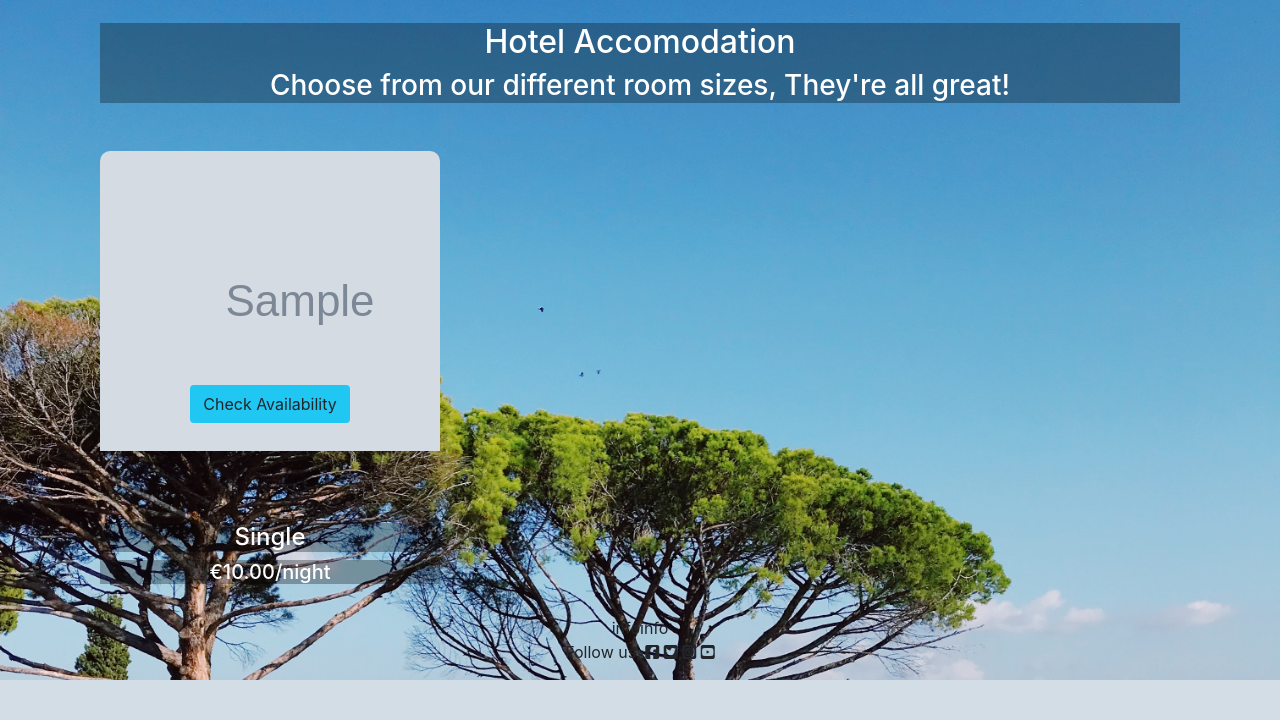
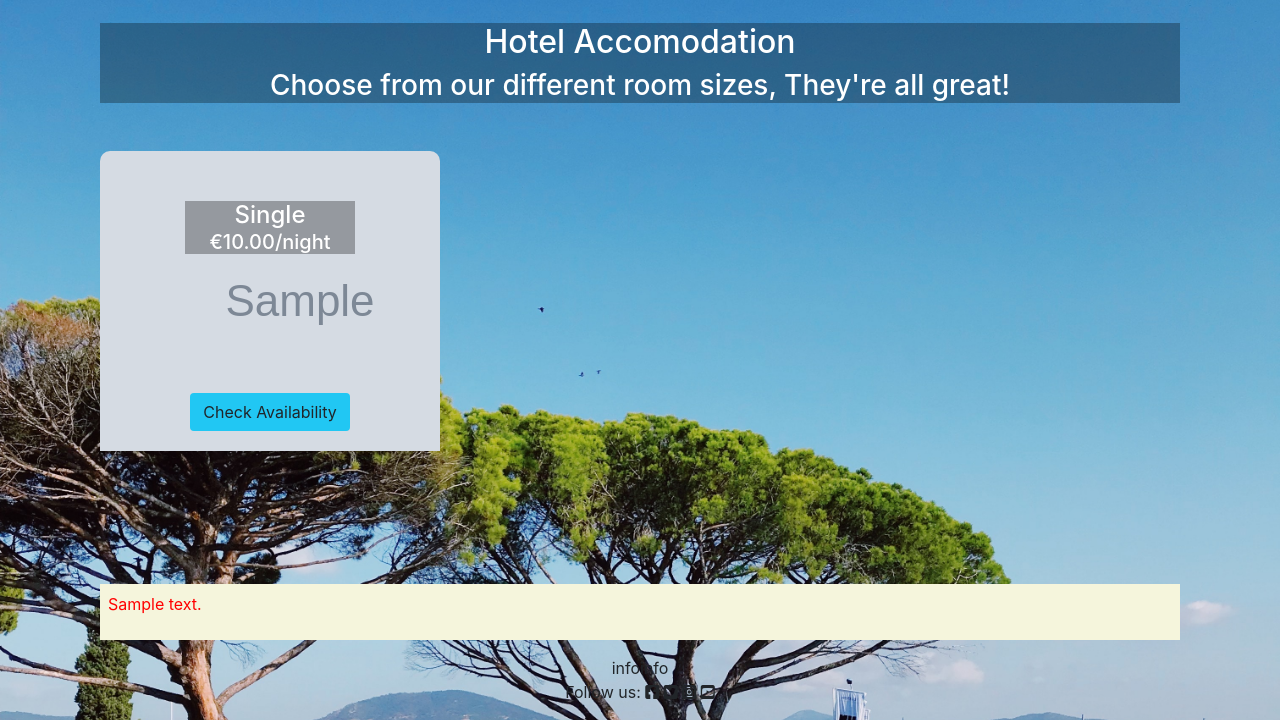
Before and after one commit to bobshort4bobby4/PP4-ci, a Django app: page / in a window 1280 px wide. Shown: the part 149-869 px from the top of the page. Before the commit the page ends 829 px from the top, so only its background shows below. Run offline with Django 3.2, Linux system fonts and the light colour scheme; tables that the repository leaves empty hold one stand-in row (values such as "Sample post"); grey boxes marked "Sample" are stand-in pictures; some libraries are stand-ins or nearby versions.

Commit message:
before adding reviews model

```diff
--- a/pp4/settings.py
+++ b/pp4/settings.py
@@ -39,7 +39,7 @@ TEMPLATES_DIR = os.path.join(BASE_DIR, 'templates')
 # SECURITY WARNING: keep the secret key used in production secret!
 SECRET_KEY = os.environ.get('SECRET_KEY')
 # SECURITY WARNING: don't run with debug turned on in production!
-DEBUG = False
+DEBUG = True
 # APPEND_SLASH=False
 
 # if development:
--- a/static/css/style.css
+++ b/static/css/style.css
@@ -41,7 +41,23 @@ body {
 
 .check {
     position:relative;
-    top:-90px;
+    top:-135px;
+
+}
+
+.check1 {
+    position:relative;
+    top:-250px;
+    width:50%;
+    margin:auto
+
+}
+
+.check2 {
+    position:relative;
+    top:-250px;
+    width:50%;
+    margin: auto;
 
 }
 
--- a/templates/home/home.html
+++ b/templates/home/home.html
@@ -17,10 +17,11 @@
                 <div class="accomodation_item text-center">
                     <div class="hotel_img">
                         <img class="roompic" src="{{ i.image_url }}" alt="roompicture">
+                        <h4 class="roomtype check1">{{ i.type }}</h4></a>
+                        <h5 class="roomtype check2">€{{ i.price}}/night</h5>
                         <a href="roombook/book_1/{{i.type}}" class="btn mt-4 check">Check Availability</a>
                     </div>
-                    <h4 class="roomtype">{{ i.type }}</h4></a>
-                    <h5 class="roomtype">€{{ i.price}}/night</h5>
+
                 </div>
 
             </div>
@@ -29,13 +30,29 @@
 
         </div>
 
-        <div class="container mt-2">
-            <a>
+          <div style="background-color:beige;" class="mt-2 p-2">
+            <div id="carouselExampleSlidesOnly" class="carousel slide" data-ride="carousel">
+                <div class="carousel-inner">
 
-            </a>
+                  {% for i in room_types %}
+                    {% if forloop.first %}
+                      <div class="carousel-item active">
+                        <p class="d-block w-100"  alt="First slide" style="color:red;">{{ i.description }}</p>
+                      </div>
+                    {% else %}
+                      <div class="carousel-item ">
+                        <p class="d-block w-100"  alt="First slide" style="color:red;">{{ i.description }}..............{{ i.type}}</p>
+                      </div>
+                    {% endif %}
 
-
-        </div>
+                  {% endfor %}
+                  <!-- <div class="carousel-item">
+                    <img class="d-block w-100" src="..." alt="Third slide">
+                  </div> -->
+                </div>
+            </div>
+          </div>
+    </div>
 
 
 
--- a/templates/roombook/book_1.html
+++ b/templates/roombook/book_1.html
@@ -3,6 +3,7 @@
 {% block content %}
     <div class="container d-flex flex-column align-items-center" style="color:white;">
         <h1>Check Availability for a {{type}} Room</h1>
+        <h2>{{ desc.description }}</h2>
         <form  class="d-flex flex-column " style="color:white; font-size:medium;" action="" method="POST">
             {{ form.as_p }}
             {% csrf_token %}
```
Also changed, not shown: roombook/views.py (+7 -1 lines).
